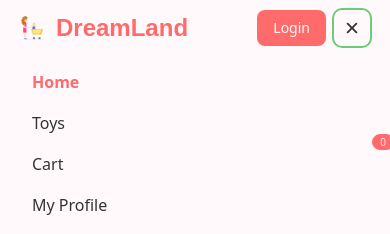
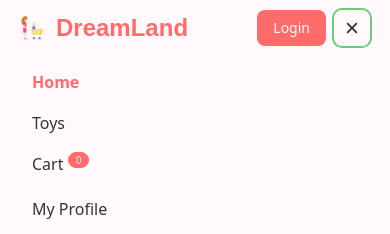
Before and after one commit to MDABDULLAH16/Dream-Land-client, a React (Vite) app: page / in a window 390 px wide. Both pictures are taken after a click on the button 352 px from the left and 28 px from the top of the page. Shown: the top 234 px of the page. Built offline with nearby package versions, Linux system fonts and the light colour scheme; no server answers; a web font is replaced by a local one.

Commit message:
some ui change

```diff
--- a/src/components/Navbar/Navbar.jsx
+++ b/src/components/Navbar/Navbar.jsx
@@ -32,10 +32,10 @@ const Navbar = () => {
       </NavLink>
       <NavLink
         to="/cart"
-        className="block py-2 pl-3  border-b border-transparent lg:border-0 lg:p-0 text-neutral hover:text-secondary transition-colors relative"
+        className="block py-2 pl-3  border-b border-transparent lg:border-0 lg:p-0 text-neutral hover:text-secondary transition-colors lg:relative"
       >
 
-        Cart <div className="badge badge-xs badge-secondary absolute -top-2.5 -right-6">{ carts.length}</div>
+        Cart <div className="badge badge-xs badge-secondary lg:absolute lg:-top-2.5 mb-3 lg:mb-0 lg:-right-6">{ carts.length}</div>
 
       </NavLink>
       <NavLink
--- a/src/pages/Cart/Cart.jsx
+++ b/src/pages/Cart/Cart.jsx
@@ -33,7 +33,8 @@ const Cart = () => {
   };
 
   return (
-   <div>
+    <div>
+      <title>Cart</title>
       <Container>
         <div className="grid grid-cols-1 md:grid-cols-3 gap-6 py-8">
           {/* 🧱 Left Side — Cart Items */}
--- a/src/pages/ForgetPassword/ForgetPassword.jsx
+++ b/src/pages/ForgetPassword/ForgetPassword.jsx
@@ -31,6 +31,7 @@ const navigate = useNavigate()
 
   return (
     <div className="flex justify-center items-center min-h-screen bg-gray-100 dark:bg-gray-900 p-4">
+      <title>Forget Password</title>
       <div className="bg-white dark:bg-gray-800 rounded-xl shadow-lg p-6 w-full max-w-md">
         <h1 className="text-2xl font-bold text-center mb-6 text-secondary">
           Reset Password
--- a/src/pages/MyProfile/MyProfile.jsx
+++ b/src/pages/MyProfile/MyProfile.jsx
@@ -36,6 +36,7 @@ const MyProfile = () => {
 
   return (
     <div data-aos="fade-up" className="max-w-3xl mx-auto p-6">
+      <title>My Profile</title>
       <h1 className="text-3xl font-bold text-center mb-6 text-secondary">
         My Profile
       </h1>
--- a/src/pages/Toys/Toys.jsx
+++ b/src/pages/Toys/Toys.jsx
@@ -18,6 +18,7 @@ const Toys = () => {
 
     return (
       <Container>
+        <title>Toys</title>
         <div>
           <h1
             data-aos="fade-up"
```
